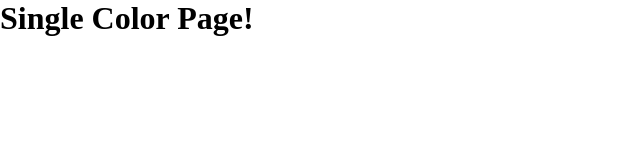
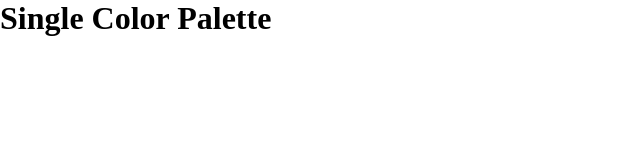
Before and after one commit to Fernando-Andres-Ramos/Colors-Palettes, a React (Vite) app: page /palette/flat-ui-colors-american/americanriver in a window 1280 px wide. Shown: the top 160 px of the page, without its empty margins (0-640 px from the left). Built offline with nearby package versions, Linux system fonts and the light colour scheme.

Commit message:
Add SingleColorPalette and link

```diff
--- a/src/App.jsx
+++ b/src/App.jsx
@@ -1,6 +1,7 @@
 import './App.css'
 import Palette from './components/Palette/Palette.jsx'
 import PaletteList from './components/PaletteList/PaletteList.jsx'
+import SingleColorPalette from './components/SingleColorPalette/SingleColorPalette.jsx'
 import seedColors from './utilities/seedColors.js'
 import {generatePalette} from './utilities/colorHelpers.js'
 import {Route, Routes, Navigate, useLocation} from 'react-router-dom'
@@ -28,7 +29,7 @@ function App() {
                     )}/>
                 }
       />
-      <Route exact path="/palette/:id/:colorId" element={<h1>Single Color Page!</h1>}/>
+      <Route exact path="/palette/:id/:colorId" element={<SingleColorPalette/>} />
       <Route path="*" element={<Navigate to="/"/>} />
     </Routes>
   )
--- a/src/components/ColorBox/ColorBox.jsx
+++ b/src/components/ColorBox/ColorBox.jsx
@@ -26,7 +26,7 @@ export default class ColorBox extends Component{
   }
 
   render(){
-    const {name,background} = this.props
+    const {name,background,paletteId,id} = this.props
     const {copied} = this.state
     return(
       <div onClick={this.handleCopy} style={{background}} className={styles.colorBox}>
@@ -43,7 +43,7 @@ export default class ColorBox extends Component{
           <button className={styles.copy_button}>Copy</button>
         </div>
         <Link
-          to={"/"}
+          to={`/palette/${paletteId}/${id}`}
           onClick={(e)=>e.stopPropagation()}
           className={styles.seeMore}>
             More
--- a/src/components/Palette/Palette.jsx
+++ b/src/components/Palette/Palette.jsx
@@ -24,13 +24,15 @@ export default class Palette extends Component{
   }
 
   render(){
-    const {colors,paletteName,emoji} = this.props.palette
+    const {colors,paletteName,emoji,id} = this.props.palette
     const {level,format} = this.state
     const colorBoxes = colors[this.state.level].map(color=>(
       <ColorBox
+        paletteId={id}
         background={color[format]}
         name={color.name}
-        key={color.id}/>
+        key={color.id}
+        id={color.id}/>
     ))
     return(
       <div className={styles.palette}>
--- /dev/null
+++ b/src/components/SingleColorPalette/SingleColorPalette.jsx
@@ -0,0 +1,13 @@
+import React, { Component } from 'react'
+
+
+class SingleColorPalette extends Component{
+
+  render(){
+    return(
+      <h1>Single Color Palette</h1>
+    )
+  }
+}
+
+export default SingleColorPalette
```
Also changed, not shown: src/components/SingleColorPalette/SingleColorPalette.module.css (added).
